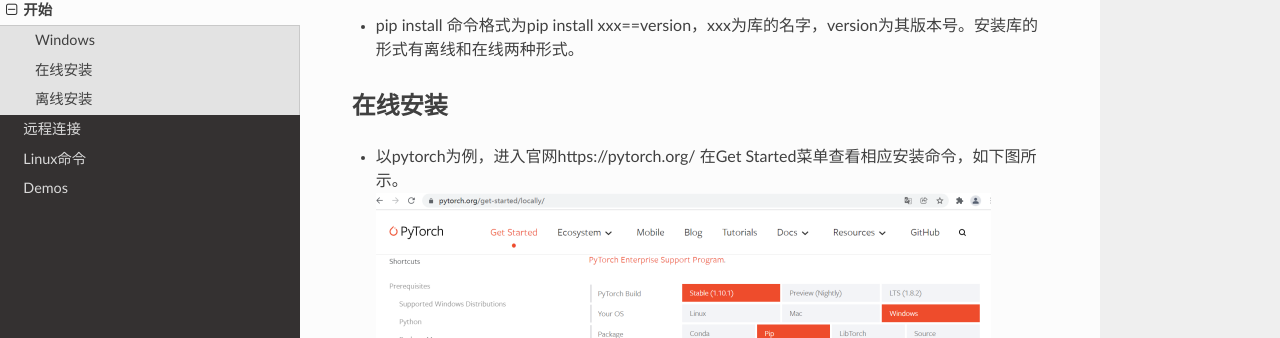
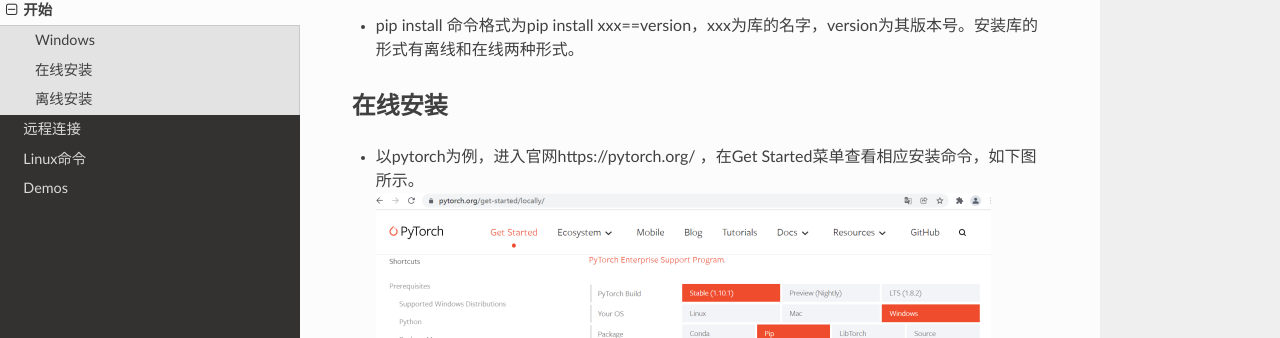
Before and after one commit to Tanbobobo/DL-starter, a Sphinx documentation site: the page built from docs/mds/get_started.md, in a window 1280 px wide and 900 px high, scrolled down 847 px. Shown: the part 111-449 px from the top of the window. Built offline with Sphinx 7.4.7 and the Read the Docs theme 2.0.0, drawn with Linux system fonts in a browser that asks for light colours.

```diff
--- a/docs/mds/get_started.md
+++ b/docs/mds/get_started.md
@@ -30,7 +30,7 @@ pqi use tuna #切换至tuna镜像源
 * pip install 命令格式为pip install xxx==version，xxx为库的名字，version为其版本号。安装库的形式有离线和在线两种形式。
 
 ## 在线安装
-* 以pytorch为例，进入官网https://pytorch.org/ 在Get Started菜单查看相应安装命令，如下图所示。 \
+* 以pytorch为例，进入官网https://pytorch.org/ ，在Get Started菜单查看相应安装命令，如下图所示。 \
 ![](./pytorch_get_started.png)
 
   在网址https://download.pytorch.org/whl/xxx/torch_stable.html 可在下载不同python版本所需的.whl。其中，xxx=cpu即cpu版本，xxx=cu{}表示cuda版本，cuda版本号为{}，如cuda 11.0表示为xxx=cu110。
```
